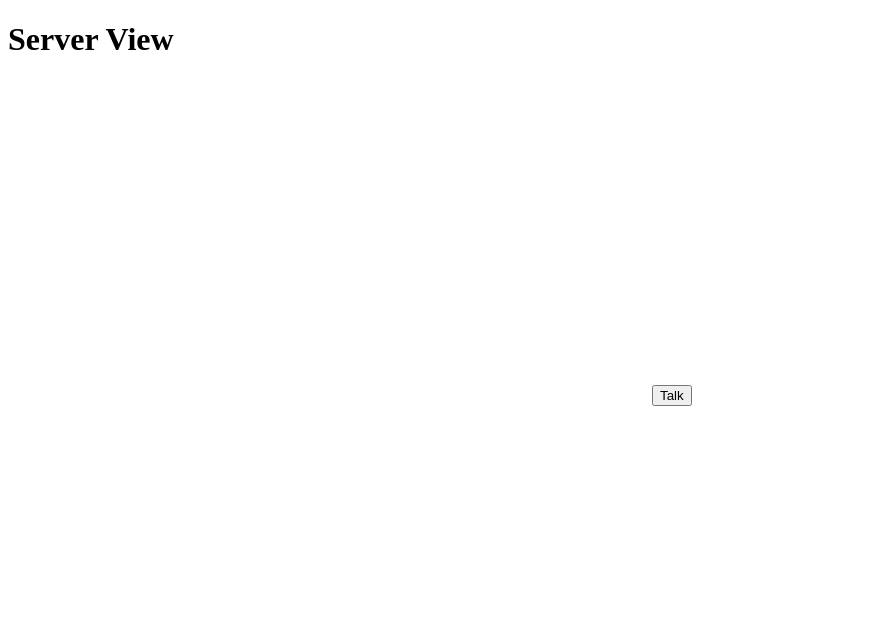
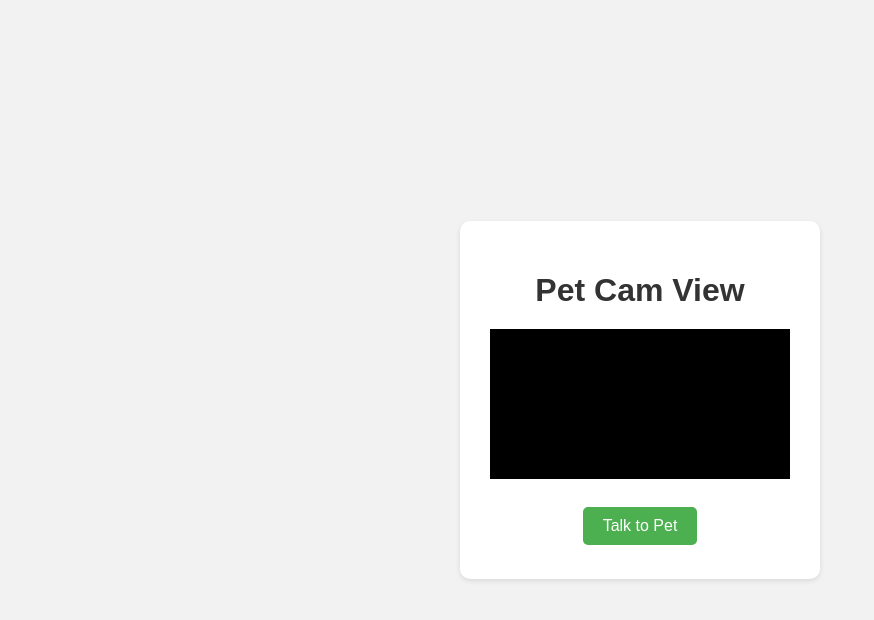
Before and after one commit to whiteSHADOW1234/PetCam, a website: page server/templates/server-view.html in a window 1280 px wide. Shown: the whole page, without its empty margins (0-874 px from the left). Drawn offline with Linux system fonts and the light colour scheme.

Commit message:
feat: Enhance UI for camera views with improved styling and layout

```diff
--- /dev/null
+++ b/client/open-cam/style.css
@@ -0,0 +1,49 @@
+body {
+    font-family: sans-serif;
+    background-color: #f2f2f2;
+    display: flex;
+    justify-content: center;
+    align-items: center;
+    min-height: 100vh;
+    margin: 0;
+}
+
+.container {
+    background-color: #fff;
+    border-radius: 10px;
+    box-shadow: 0 2px 5px rgba(0, 0, 0, 0.1);
+    padding: 20px;
+    text-align: center;
+    max-width: 680px;
+    width: 95%;
+}
+
+h1 {
+    color: #333;
+    margin-bottom: 20px;
+}
+
+.video-wrapper {
+    position: relative;
+    width: 100%;
+    max-width: 640px;
+    height: auto;
+    margin: 0 auto;
+}
+
+#localVideo {
+    transform: scaleX(-1);
+    width: 100%;
+    height: auto;
+    background-color: #000; /* Prevent white flash before video loads */
+}
+
+#hiddenCanvas {
+    display: none;
+}
+
+#status {
+    margin-top: 10px;
+    font-size: 14px;
+    color: #555;
+}
--- a/server/templates/server-view.html
+++ b/server/templates/server-view.html
@@ -3,17 +3,76 @@
 <head>
     <title>Server View</title>
     <style>
-        #remoteVideo {
+        body {
+            font-family: sans-serif;
+            background-color: #f2f2f2;
+            display: flex;
+            justify-content: center;
+            align-items: center;
+            min-height: 100vh;
+            margin: 0;
+        }
+
+        .container {
+            background-color: #fff;
+            border-radius: 10px;
+            box-shadow: 0 2px 5px rgba(0, 0, 0, 0.1);
+            padding: 30px;
+            text-align: center;
+        }
+
+        h1 {
+            color: #333;
+            margin-bottom: 20px;
+        }
+
+        .video-wrapper {
+            position: relative;
             width: 100%;
             max-width: 640px;
             height: auto;
+            margin: 0 auto 20px;
+        }
+
+        #remoteVideo {
+            width: 100%;
+            height: auto;
+            background-color: #000; /* Prevent white flash before video loads */
+        }
+
+        #talkButton {
+            background-color: #4CAF50;
+            border: none;
+            color: white;
+            padding: 10px 20px;
+            text-align: center;
+            text-decoration: none;
+            display: inline-block;
+            font-size: 16px;
+            margin: 4px 2px;
+            cursor: pointer;
+            border-radius: 5px;
+            transition: background-color 0.3s;
+        }
+
+        #talkButton:hover {
+            background-color: #45a049;
+        }
+
+        #talkButton:disabled {
+            background-color: #ccc;
+            cursor: default;
         }
     </style>
 </head>
 <body>
-    <h1>Server View</h1>
-    <video id="remoteVideo" autoplay playsinline></video>
-    <button id="talkButton">Talk</button>
+    <div class="container">
+        <h1>Pet Cam View</h1>
+        <div class="video-wrapper">
+            <video id="remoteVideo" autoplay playsinline></video>
+        </div>
+        <button id="talkButton">Talk to Pet</button>
+    </div>
     <script src="/client/server-view/script.js"></script>
 </body>
 </html>
```
Also changed, not shown: client/open-cam/index.html (+11 -12 lines).
